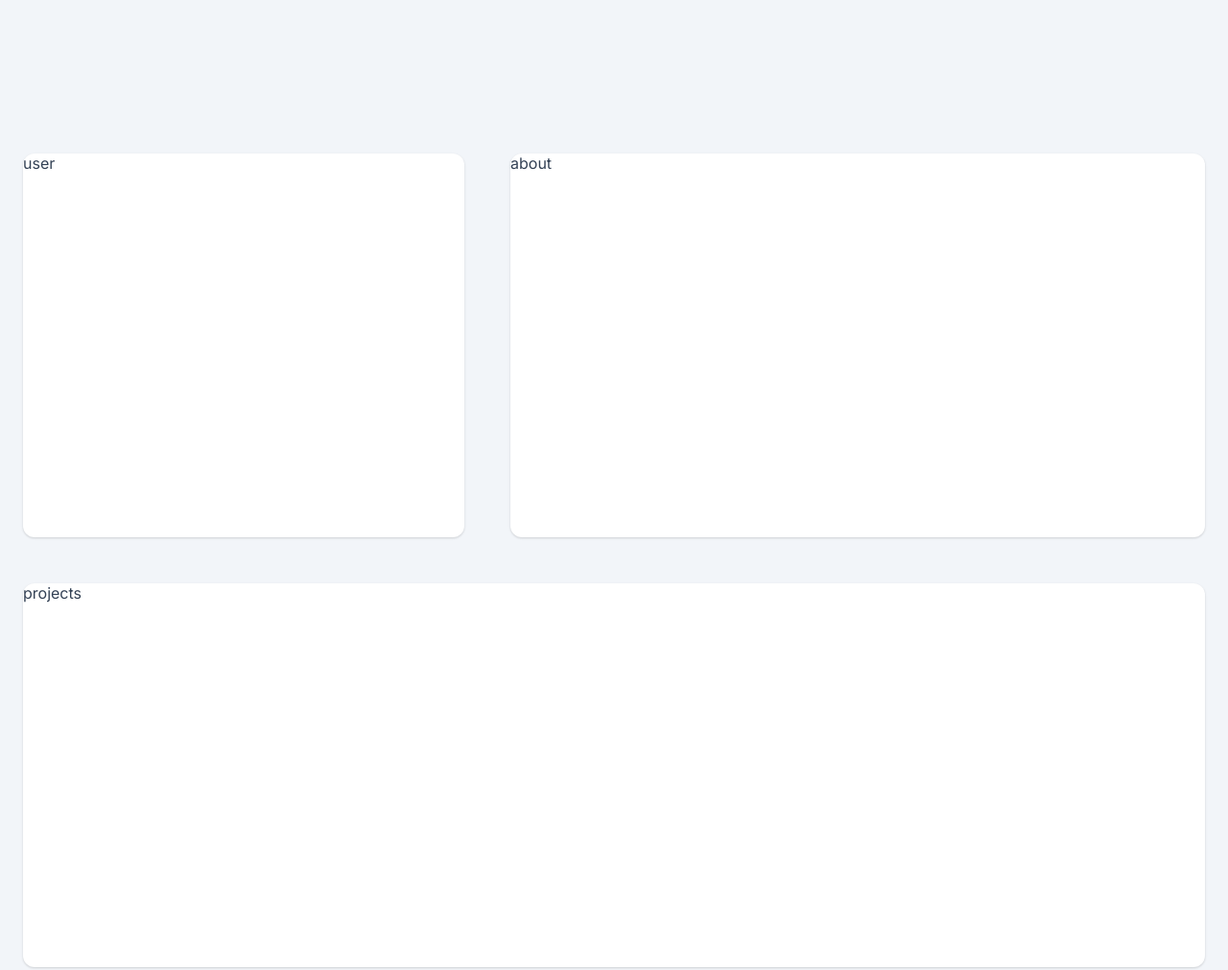
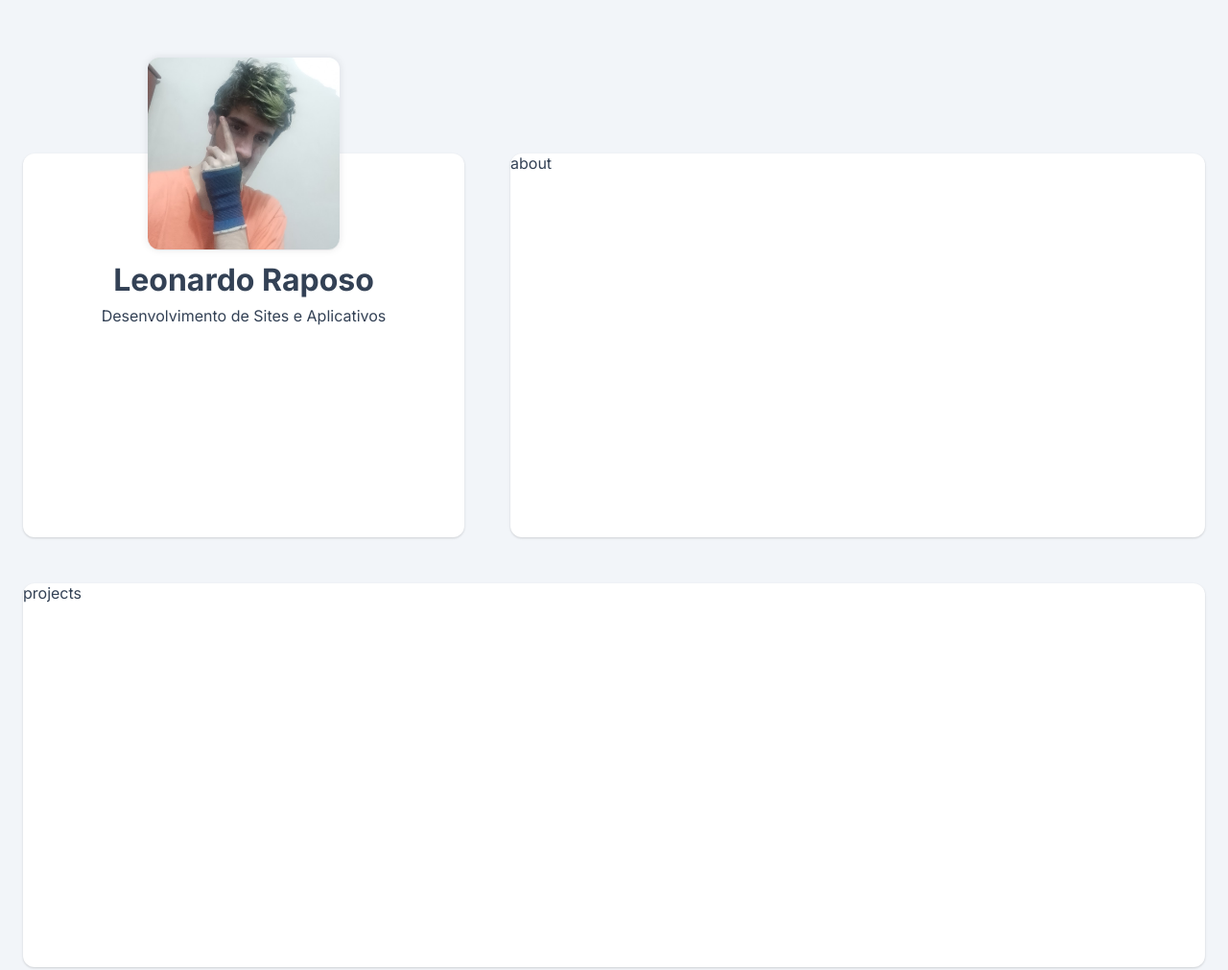
Before and after one commit to LeonardoHRR/Portfolio, a plain HTML site: page index.html in a window 1280 px wide. Shown: the whole page at 96% size. Drawn offline with Linux system fonts and the light colour scheme.

Commit message:
adicionando informações a seção do usuário

```diff
--- a/Styles/global.css
+++ b/Styles/global.css
@@ -1,3 +1,5 @@
+@import url("./user.css");
+
 * {
     margin: 0;
     padding: 0;
--- /dev/null
+++ b/Styles/user.css
@@ -0,0 +1,38 @@
+.user {
+    padding: 0 40px 40px;
+    display: flex;
+    flex-direction: column;
+    align-items: center;
+    row-gap: 12px
+}
+
+.user picture {
+    width: 200px;
+    height: 200px;
+    border-radius: 12px;
+    box-shadow: var(--shadow-image);
+    margin-top: -100px;
+}
+
+.user picture img{
+width: 100%;
+height: 100%;
+object-fit: cover;
+border-radius: 12px;
+}
+.user__content {
+    display: flex;
+    flex-direction: column;
+    align-items: center;
+    row-gap: 8px;
+
+}
+
+.user__content h1 {
+    font-size: 32px;
+}
+
+.user__content p{
+    font-size: 18px;
+    font-weight: lighter;
+}
--- a/index.html
+++ b/index.html
@@ -13,9 +13,19 @@
 <body>
     <div class="app">
 
-<section class= "card">user</section>
+<section class="card user">
+<picture>
+    <img src="./assets/foto rep.png" alt>
+   </picture>
 
-<section class= "card">about</section>
+<div class="user__content">
+<h1>Leonardo Raposo</h1>
+
+<n>Desenvolvimento de Sites e Aplicativos</n>
+</div>
+</section>
+
+<section class="card">about</section>
 
 <section class="card projects">projects</section>
 
```
Also changed, not shown: assets/foto rep.png (added), assets/teste300.jpg (added).
